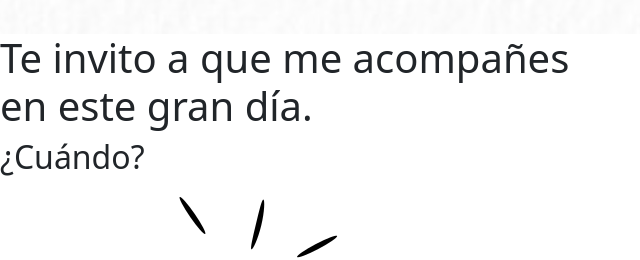
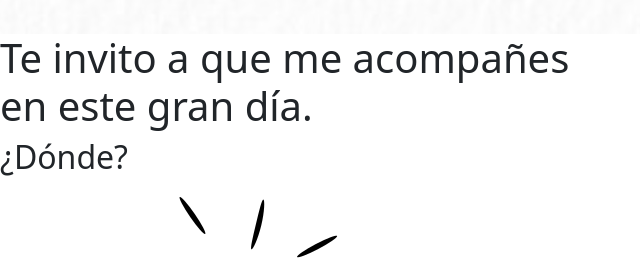
Before and after one commit to Invdigitales/cumple15Alma-2025, a plain HTML site: page index.html in a window 1280 px wide. Shown: the part 8880-9140 px from the top of the page, 0-640 px from the left. Drawn offline with nearby package versions, Linux system fonts and the light colour scheme; some packages are replaced by stand-ins of ours; a script that the page names is missing; a web font is replaced by a local one.

Commit message:
finaldonde

```diff
--- a/index.html
+++ b/index.html
@@ -105,7 +105,7 @@
 
 
 
-<h2 class="parrafo1">¿Cuándo?</h2>
+<h2 class="parrafo1">¿Dónde?</h2>
 <img class="copas" src="./imagenes/copas.png" alt="">
 
 <p class="parrafo2"><b>Horario: </b>20:30 Hs <br> <b>Salón:</b> La Aurora.<br> </p>
```
